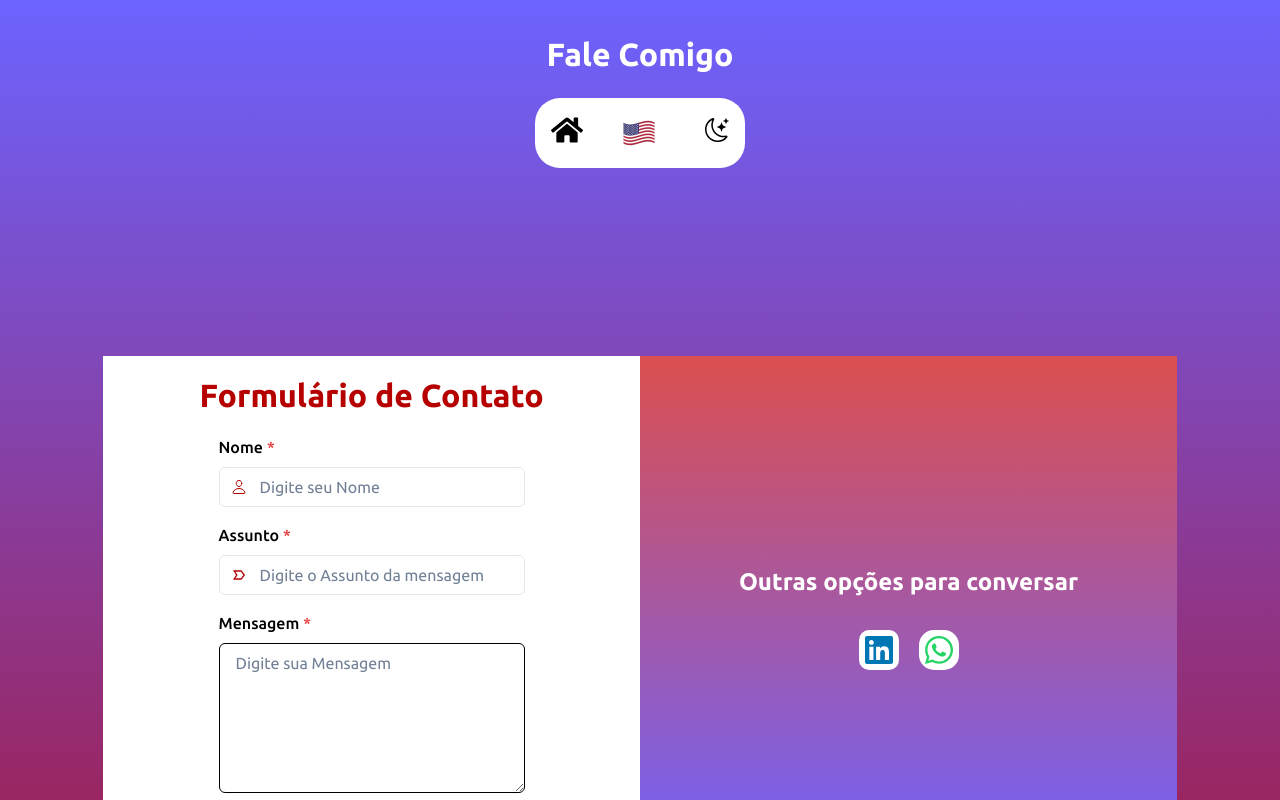
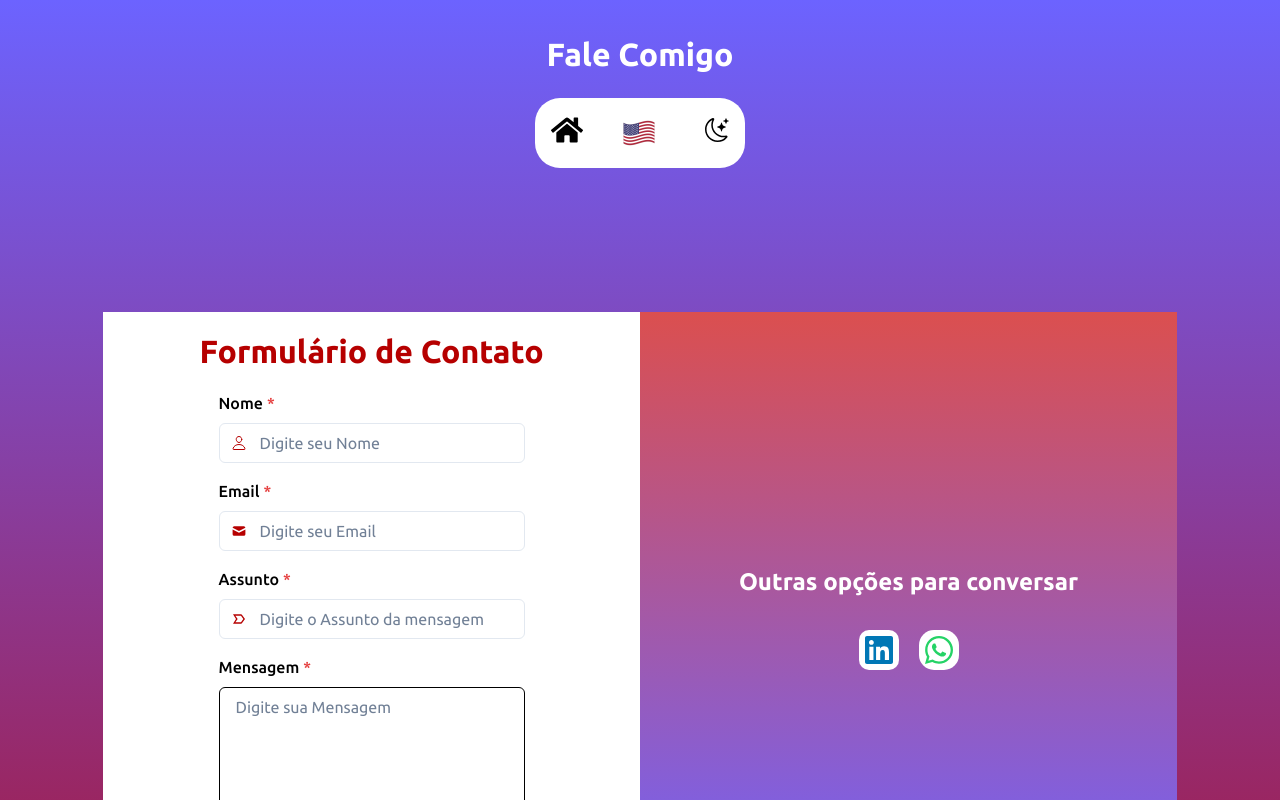
Before and after one commit to gabrielhilins/Portfolio, a React (Vite) app: page /talk in a window 1280 px wide. Shown: the top 800 px of the page. Built offline with nearby package versions, Linux system fonts and the light colour scheme; no server answers.

Commit message:
ajeitando form email

```diff
--- a/src/components/ContactForm.jsx
+++ b/src/components/ContactForm.jsx
@@ -19,9 +19,11 @@ import { useTranslation } from "react-i18next";
 import { useNavigate } from "react-router-dom";
 import { IoPersonOutline } from "react-icons/io5";
 import { MdLabelImportantOutline } from "react-icons/md";
+import { HiMail } from "react-icons/hi";
 
 const ContactForm = () => {
   const [name, setName] = useState("");
+  const [email, setEmail] = useState(""); // Novo estado para o e-mail
   const [subject, setSubject] = useState("");
   const [message, setMessage] = useState("");
   const [errors, setErrors] = useState({});
@@ -35,6 +37,8 @@ const ContactForm = () => {
     const newErrors = {};
 
     if (!name) newErrors.name = t("nameRequired");
+    if (!email) newErrors.email = t("emailRequired"); // Validação de e-mail se não estiver vazio
+    else if (!/\S+@\S+\.\S+/.test(email)) newErrors.email = t("invalidEmail"); // Validação de e-mail
     if (!subject) newErrors.subject = t("subjectRequired");
     if (!message) newErrors.message = t("messageRequired");
 
@@ -49,6 +53,12 @@ const ContactForm = () => {
         setName(value);
         if (errors.name) {
           setErrors((prevErrors) => ({ ...prevErrors, name: undefined }));
+        }
+        break;
+      case "email":
+        setEmail(value);
+        if (errors.email) {
+          setErrors((prevErrors) => ({ ...prevErrors, email: undefined }));
         }
         break;
       case "subject":
@@ -83,6 +93,7 @@ const ContactForm = () => {
       import.meta.env.VITE_EMAILJS_TEMPLATE_ID,
       {
         from_name: name,
+        from_email: email, // Incluindo o e-mail do remetente
         subject: subject,
         message: message,
       },
@@ -98,6 +109,7 @@ const ContactForm = () => {
       });
 
       setName("");
+      setEmail(""); // Limpar o campo de e-mail
       setSubject("");
       setMessage("");
 
@@ -139,6 +151,26 @@ const ContactForm = () => {
               />
             </InputGroup>
             <FormErrorMessage>{errors.name}</FormErrorMessage>
+          </FormControl>
+
+          <FormControl id="email" isRequired isInvalid={!!errors.email}>
+            <FormLabel>Email</FormLabel>
+            <InputGroup>
+              <InputLeftElement pointerEvents="none">
+                <Icon as={HiMail} color="#B60000"/>
+              </InputLeftElement>
+              <Input
+                id="email"
+                type="email"
+                value={email}
+                placeholder={t("yourEmail")}
+                fontSize={{base: "13px", md: "16px"}}
+                errorBorderColor="red.300"
+                autoComplete="off"
+                onChange={handleChange}
+              />
+            </InputGroup>
+            <FormErrorMessage>{errors.email}</FormErrorMessage>
           </FormControl>
 
           <FormControl id="subject" isRequired isInvalid={!!errors.subject}>
--- a/src/locales/en-us/translation.json
+++ b/src/locales/en-us/translation.json
@@ -106,6 +106,8 @@
     "october2023": "October 2023",
     "december2023": "December 2023",
     "december2022": "December 2022",
+    "invalidEmail": "Invalid Email",
+    "emailRequired": "Email é obrigatório",
     "privacyPolicy": "Privacy Policy",
       "adsenseAlertTitle": "AdSense Under Review",
       "adsenseAlertDescription": "Currently, the AdSense process is under review and not yet in effect. This privacy policy is valid, but it is not yet applicable at this moment. It will be implemented later once the AdSense process is completed.",
--- a/src/locales/pt-br/translation.json
+++ b/src/locales/pt-br/translation.json
@@ -97,6 +97,8 @@
     "june2024": "Junho 2024",
     "october2023": "Outubro 2023",
     "march202325": "Março 2023 - Julho 2025",
+    "invalidEmail": "Email inválido",
+    "emailRequired": "Email é obrigatório",
     "december2023": "Dezembro 2023",
     "december2022": "Dezembro 2022",
       "adsenseAlertTitle": "AdSense em Análise",
```
